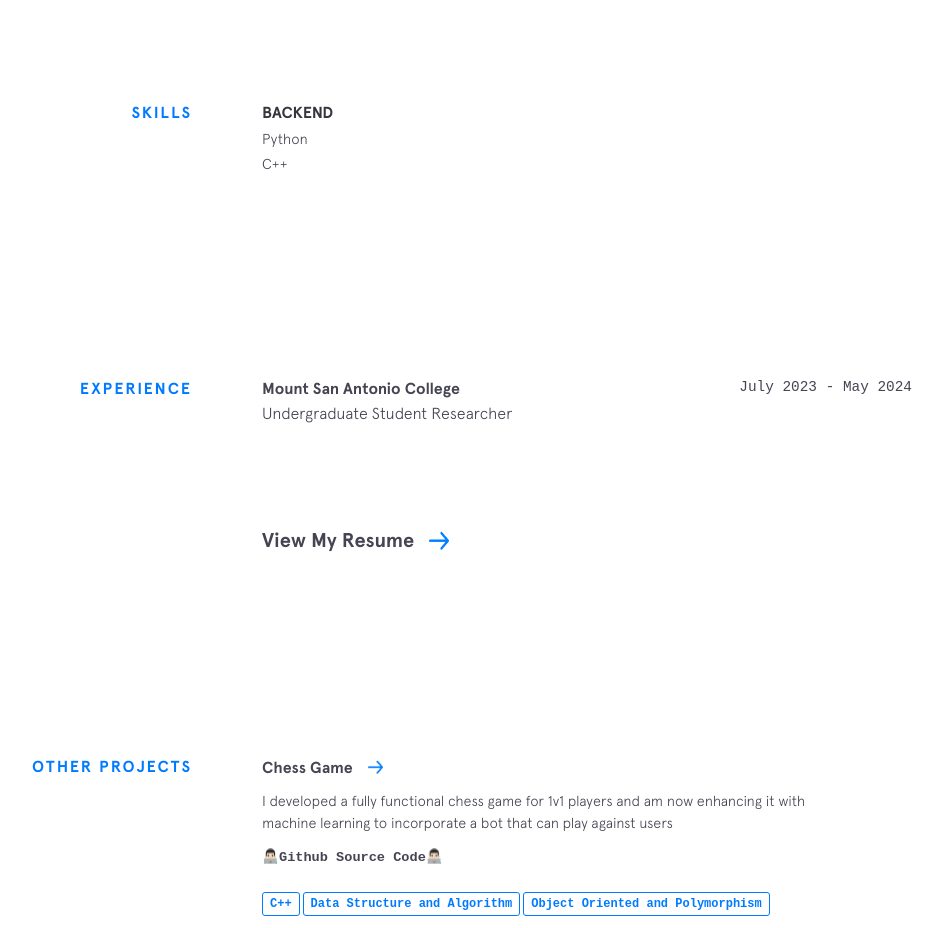
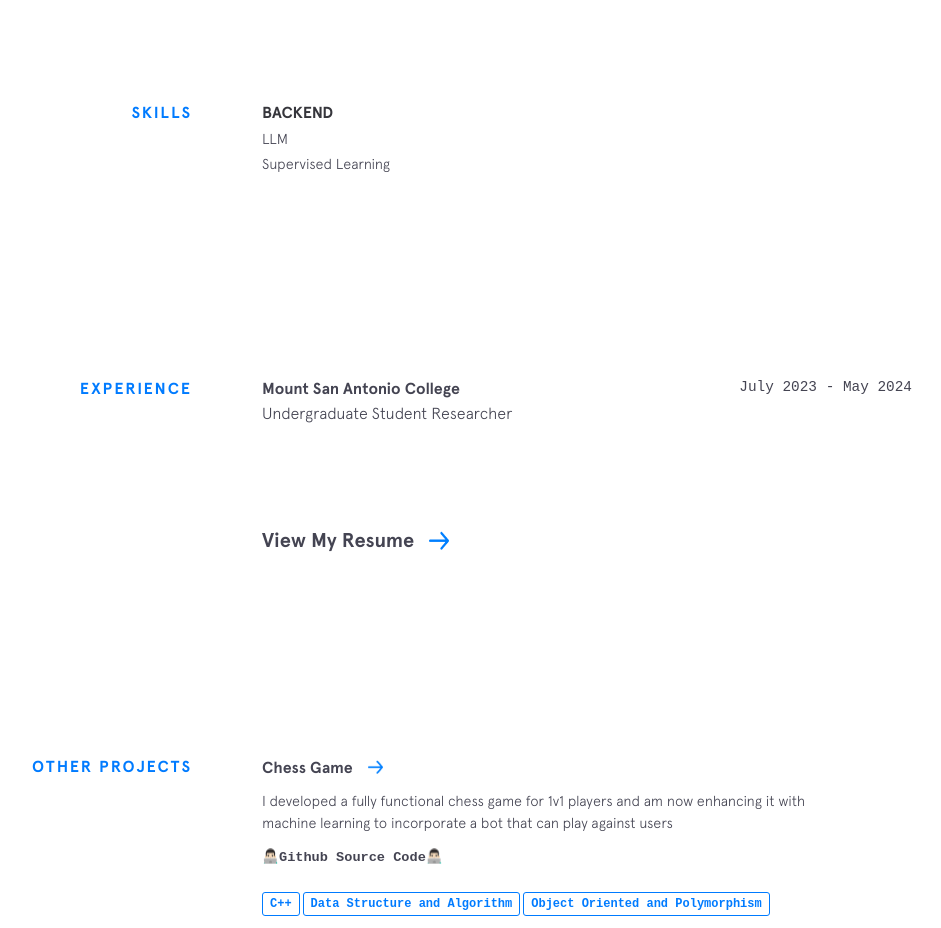
Before and after one commit to henrytran07/henrytran07.github.io, a Gatsby site: page / in a window 1280 px wide. Shown: the part 1220-2148 px from the top of the page, without its empty margins (188-1129 px from the left). Built offline with nearby package versions, Linux system fonts and the light colour scheme; Gatsby itself is replaced by a stand-in of ours.

Commit message:
Update skills

```diff
--- a/src/components/skills/skills.js
+++ b/src/components/skills/skills.js
@@ -4,6 +4,8 @@ import "./skills.scss"
 const skillsData = {
   "frameworksTitle": "Backend",
   "frameworks": ["Python", "C++"],
+  "frameworksTiltle": "Machine Learning",
+  "frameworks" : ["LLM", "Supervised Learning"],
 }
 
 const Skills = () => (
```
